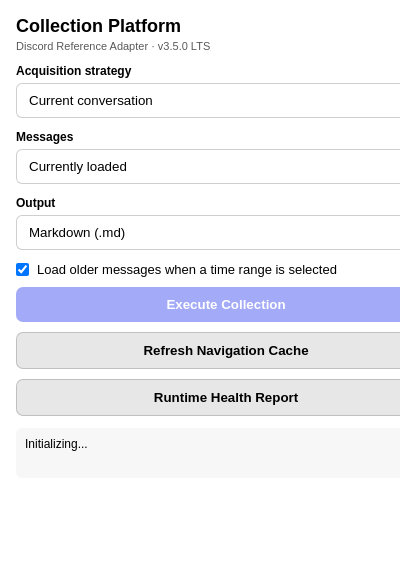
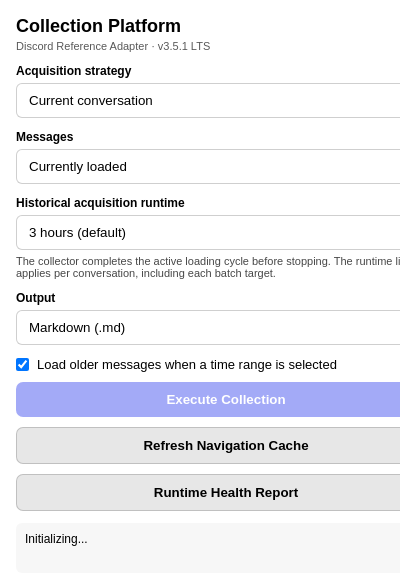
Before and after one commit to warphoenix32/Collection-App, a browser extension: page popup.html in a window 400 px wide. Shown: the top 584 px of the page. Drawn offline with Linux system fonts and the light colour scheme.

Commit message:
Release v3.5.1: add recall and runtime controls

```diff
--- a/popup.html
+++ b/popup.html
@@ -25,7 +25,7 @@
 </head>
 <body>
   <h1>Collection Platform</h1>
-  <div class="version">Discord Reference Adapter · v3.5.0 LTS</div>
+  <div class="version">Discord Reference Adapter · v3.5.1 LTS</div>
 
   <label for="sourceMode">Acquisition strategy</label>
   <select id="sourceMode">
@@ -69,11 +69,30 @@
     <option value="24h">Last 24 hours</option>
     <option value="48h">Last 48 hours</option>
     <option value="7d">Last 7 days</option>
+    <option value="30d">Last 30 days</option>
+    <option value="90d">Last 90 days</option>
+    <option value="1y">Last 1 year</option>
+    <option value="2y">Last 2 years</option>
+    <option value="3y">Last 3 years</option>
     <option value="custom">Custom range</option>
   </select>
   <div id="customRange" class="row" hidden>
     <div><label for="start">Start</label><input id="start" type="datetime-local"></div>
     <div><label for="end">End</label><input id="end" type="datetime-local"></div>
+  </div>
+
+  <div id="runtimeFields">
+    <label for="runtimeLimit">Historical acquisition runtime</label>
+    <select id="runtimeLimit">
+      <option value="3600000">1 hour</option>
+      <option value="10800000" selected>3 hours (default)</option>
+      <option value="21600000">6 hours</option>
+      <option value="43200000">12 hours</option>
+      <option value="86400000">24 hours</option>
+      <option value="custom">Custom minutes</option>
+    </select>
+    <input id="runtimeCustomMinutes" type="number" min="5" max="1440" step="5" value="180" hidden>
+    <div class="hint">The collector completes the active loading cycle before stopping. The runtime limit applies per conversation, including each batch target.</div>
   </div>
 
   <label for="format">Output</label>
```
